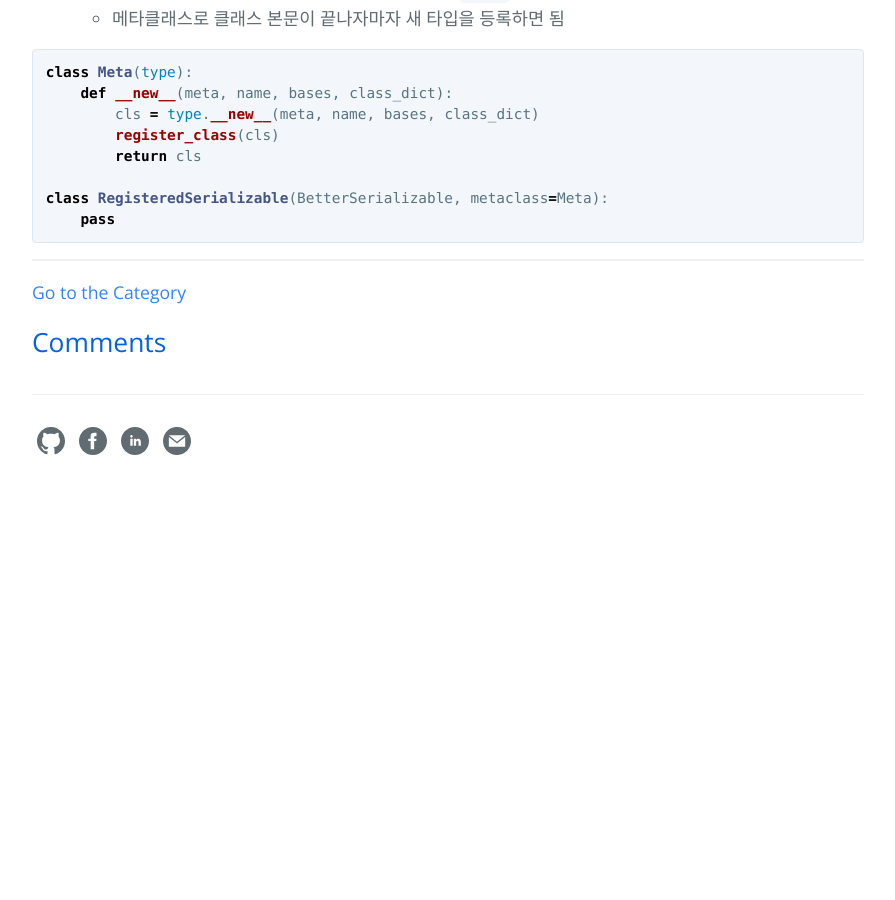
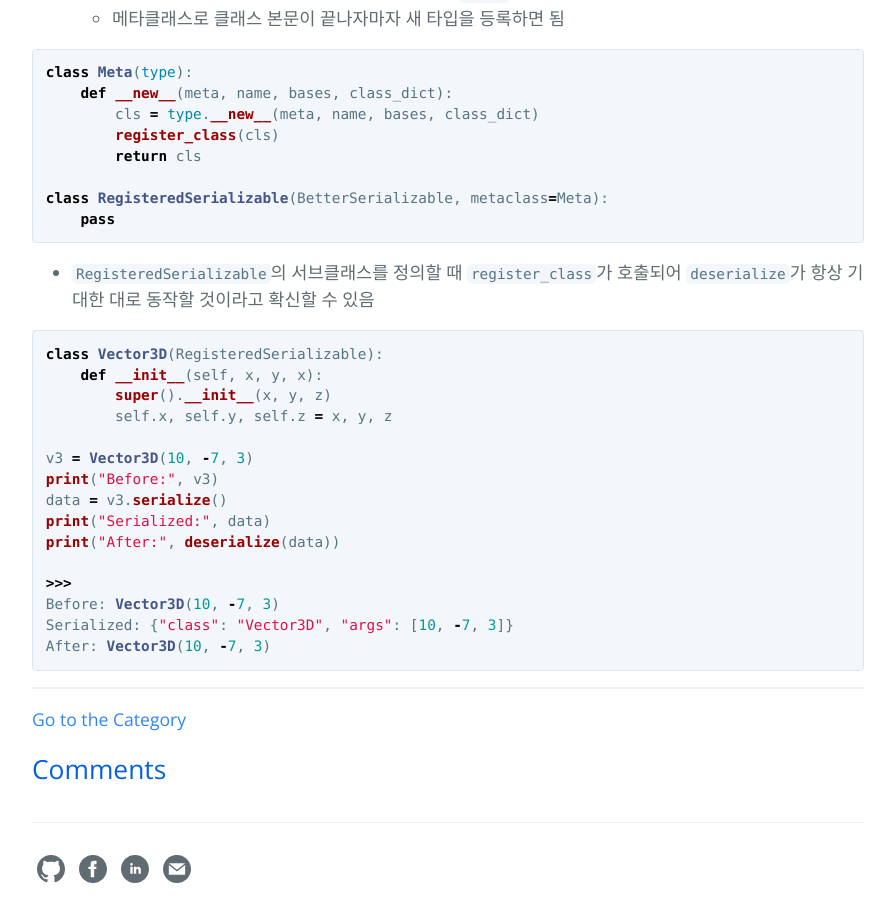
Before and after one commit to hcnoh/hcnoh.github.io, a Jekyll site: the page built from _posts/2018-10-18-effective-python-way34.md, in a window 1280 px wide and 900 px high, scrolled down 3386 px. Shown: the whole window, without its empty margins (192-1087 px from the left). Built offline with Jekyll 4.4.1, drawn with Linux system fonts in a browser that asks for light colours; comment, search, counter and statistics services are not loaded; before the commit the page ends 3895 px from its top, so only the background shows below that.

Commit message:
Update 2018-10-18-effective-python-way34.md

````diff
--- a/_posts/2018-10-18-effective-python-way34.md
+++ b/_posts/2018-10-18-effective-python-way34.md
@@ -160,3 +160,23 @@ class Meta(type):
 class RegisteredSerializable(BetterSerializable, metaclass=Meta):
     pass
 ```
+
+- `RegisteredSerializable`의 서브클래스를 정의할 때 `register_class`가 호출되어 `deserialize`가 항상 기대한 대로 동작할 것이라고 확신할 수 있음
+
+```python
+class Vector3D(RegisteredSerializable):
+    def __init__(self, x, y, x):
+        super().__init__(x, y, z)
+        self.x, self.y, self.z = x, y, z
+
+v3 = Vector3D(10, -7, 3)
+print("Before:", v3)
+data = v3.serialize()
+print("Serialized:", data)
+print("After:", deserialize(data))
+
+>>>
+Before: Vector3D(10, -7, 3)
+Serialized: {"class": "Vector3D", "args": [10, -7, 3]}
+After: Vector3D(10, -7, 3)
+```
````
